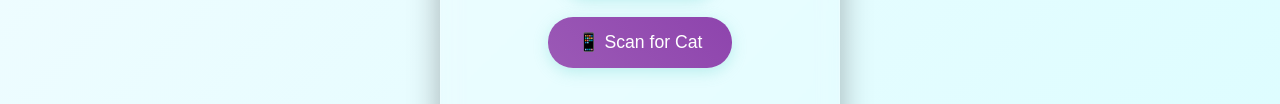
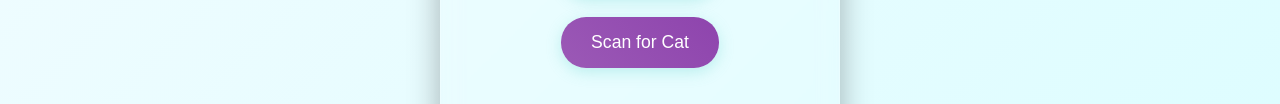
Before and after one commit to CelineHo03/Sleepy-Cat, a plain HTML site: page index.html in a window 1280 px wide. Shown: the part 429-533 px from the top of the page. Drawn offline with Linux system fonts and the light colour scheme.

Commit message:
Update index.html

```diff
--- a/index.html
+++ b/index.html
@@ -710,7 +710,7 @@
 
                 <button class="btn" onclick="startFocusSession()">Start Focus Session</button>
                 <button class="btn" onclick="resetTimer()" style="background: linear-gradient(45deg, #ff6b6b, #ee5a52);">Reset Timer</button>
-                <button class="btn" onclick="generateQR()" style="background: linear-gradient(45deg, #9b59b6, #8e44ad);">📱 Scan for Cat </button>
+                <button class="btn" onclick="generateQR()" style="background: linear-gradient(45deg, #9b59b6, #8e44ad);">Scan for Cat </button>
 
                 <div id="qrContainer" style="display: none; margin: 20px 0;">
                     <canvas id="qrcode"></canvas>
```
